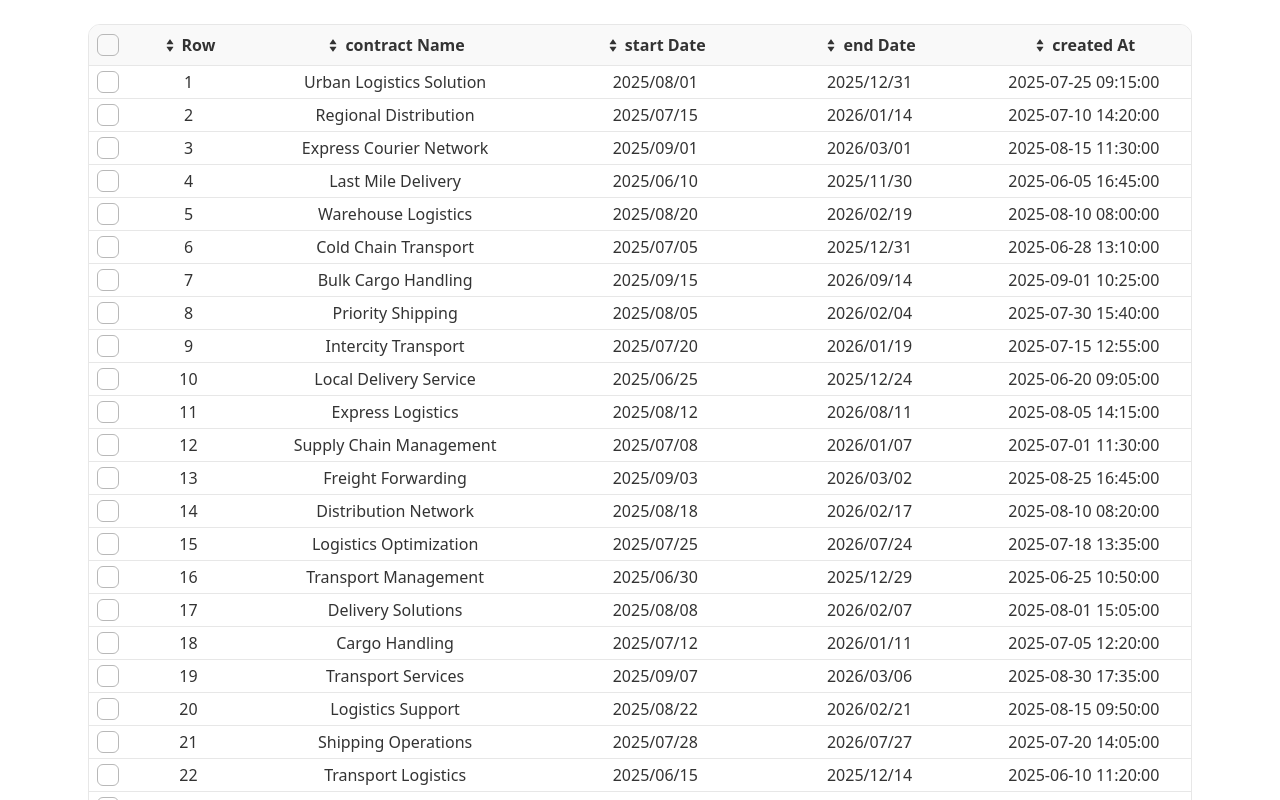
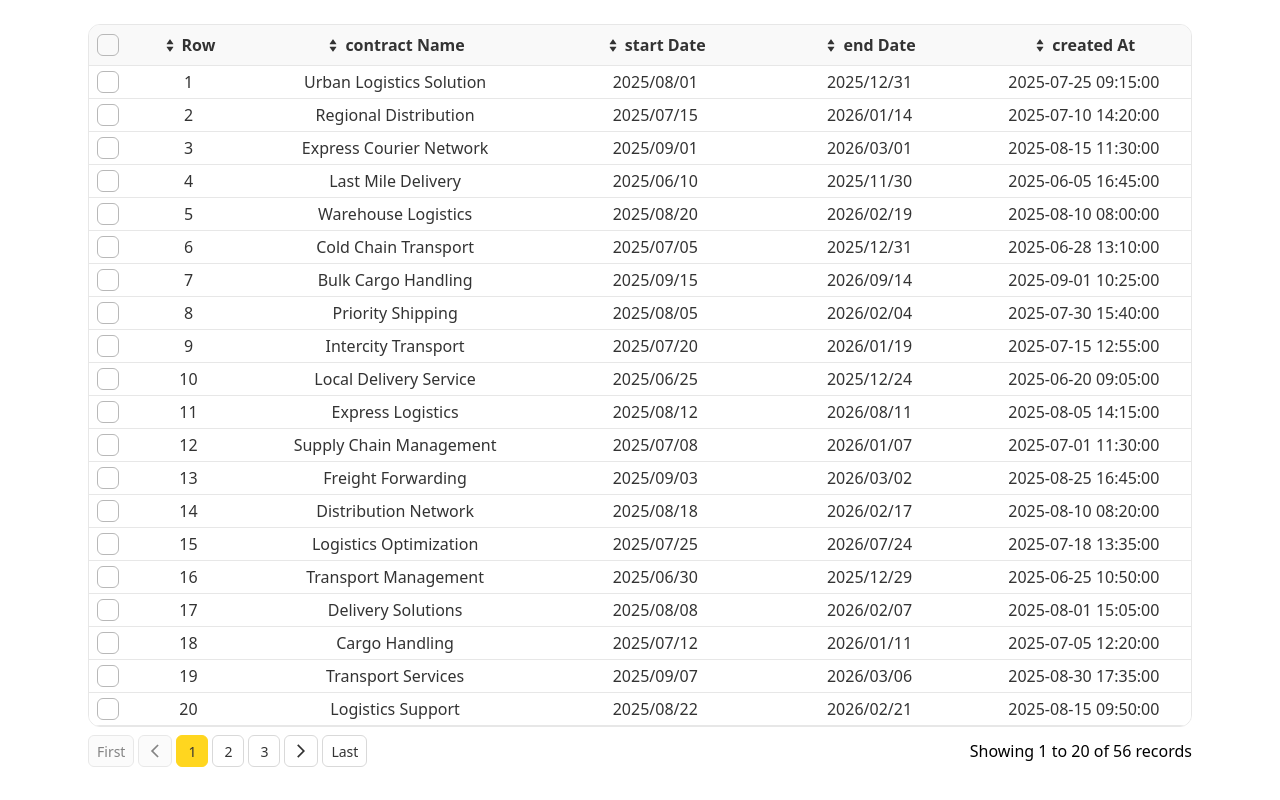
Before and after one commit to fatemeh-bd/responsive-react-datatable, a React (Vite) app: page / in a window 1280 px wide. Shown: the top 800 px of the page. Built offline with nearby package versions, Linux system fonts and the light colour scheme.

Commit message:
add table mode

```diff
--- a/src/App.tsx
+++ b/src/App.tsx
@@ -1,6 +1,8 @@
 import React, { useState } from "react";
 import Table from "./components/table/Table";
 import { ColumnType } from "./components/table/types";
+import mock from "./components/table/mockData.json";
+
 const App: React.FC = () => {
   const [selectedIds, setSelectedIds] = useState([]);
   const columns: ColumnType[] = [
@@ -37,6 +39,9 @@ const App: React.FC = () => {
   return (
     <div className="min-h-screen w-6xl mx-auto p-6" id="content-wrapper">
       <Table
+        mode="static"
+        staticRows={mock?.data}
+        totalItems={mock?.recordsFiltered}
         columns={columns}
         isSelectable
         selectedIds={selectedIds}
--- a/src/components/table/Pagination.tsx
+++ b/src/components/table/Pagination.tsx
@@ -20,6 +20,7 @@ interface PaginationProps {
     lastPaging: string;
     showing: (from: number, to: number, total: string) => string;
   };
+  onChangePage?: (value: number) => void;
 }
 
 const Pagination: React.FC<PaginationProps> = ({
@@ -30,6 +31,7 @@ const Pagination: React.FC<PaginationProps> = ({
   theme,
   dir,
   textsConfig,
+  onChangePage,
 }) => {
   const { updateParams, getParams } = useQueryParams();
   const currentPage = Number(getParams(queryName)) || 1;
@@ -98,6 +100,7 @@ const Pagination: React.FC<PaginationProps> = ({
   const updatePage = useCallback(
     (page: number) => {
       updateParams(queryName, page.toString());
+      onChangePage?.(page);
     },
     [updateParams, queryName]
   );
--- /dev/null
+++ b/src/components/table/SelectableCheckbox.tsx
@@ -0,0 +1,43 @@
+import { useCallback } from "react";
+import Checkbox from "./CheckBox";
+import { ColorTheme, Selectable } from "./types";
+
+interface SelectableCheckboxProps {
+  row: any;
+  selectableProps: Selectable;
+  theme: ColorTheme;
+}
+
+export const SelectableCheckbox: React.FC<SelectableCheckboxProps> = ({
+  row,
+  selectableProps,
+  theme,
+}) => {
+  const selectedKey = selectableProps.selectedKey;
+  const selectedIds = selectableProps.selectedIds || [];
+  const id = row[selectedKey];
+  const handleCheckboxChange = useCallback(
+    (row: any) => {
+      if (!selectableProps) return;
+      const { selectedIds, selectedKey, onSelectChange } = selectableProps;
+      const id = row?.[selectedKey];
+      if (!id) return;
+
+      const newSelectedIds = selectedIds?.includes(id)
+        ? selectedIds.filter((i) => i !== id)
+        : [...(selectedIds || []), id];
+
+      onSelectChange?.(newSelectedIds);
+    },
+    [selectableProps]
+  );
+  return (
+    <Checkbox
+      className="mx-auto justify-center"
+      primaryColor={theme.primaryColor}
+      checked={selectedIds.includes(id)}
+      value={id}
+      onChange={() => handleCheckboxChange(row)}
+    />
+  );
+};
--- a/src/components/table/Table.tsx
+++ b/src/components/table/Table.tsx
@@ -1,18 +1,18 @@
-import React, { useCallback, useMemo } from "react";
+import React, { useEffect, useMemo, useState } from "react";
 import {
   ColorTheme,
   ColumnType,
   Selectable,
+  StaticModeProps,
   TableProps,
-  TextsConfig,
 } from "./types";
 import { useIsMobile } from "./useIsMobile";
 import MobileTable from "./MobileTable";
 import DesktopTable from "./DesktopTable";
 import { rowRenderer } from "./helper";
-import Checkbox from "./CheckBox";
-import mock from "./mockData.json";
 import Pagination from "./Pagination";
+import { useQueryParams } from "./useQueryParams";
+import { SelectableCheckbox } from "./SelectableCheckbox";
 const defaultTexts = {
   en: {
     row: "Row",
@@ -42,10 +42,18 @@ const Table: React.FC<TableProps> = (props) => {
     textsConfig,
     lang = "en",
     pageQueryName = "page",
+    pageSize = 20,
+    mode,
   } = props;
   const selectableProps = isSelectable ? (props as Selectable) : undefined;
-  // default configs
-  const defaultColorTheme: ColorTheme = {
+  const [tableRows, _setTableRows] = useState<any[]>(
+    mode === "static" ? (props as StaticModeProps).staticRows || [] : []
+  );
+  const [totalItems, _setTotalItems] = useState<number>(
+    mode === "static" ? (props as StaticModeProps).totalItems || 0 : 0
+  );
+  const theme: ColorTheme = useMemo(
+    () => ({
       borderColor: "#e7e7e7",
       headerBg: "#f9f9f9",
       headerText: "#333333",
@@ -58,58 +66,61 @@ const Table: React.FC<TableProps> = (props) => {
       paginationActiveColor: "#ffd61f",
       paginationTextColor: "#333333",
       paginationDisabledBackgroundColor: "#f9f9f9",
+      ...colorTheme,
+    }),
+    [colorTheme]
+  );
+
+  const mergedTexts = useMemo(
+    () => ({ ...defaultTexts[lang], ...textsConfig }),
+    [lang, textsConfig]
+  );
+  const dir = lang === "fa" ? "rtl" : "ltr";
+
+  // hooks
+  const isMobile = useIsMobile(startMobileSize);
+  const { updateParams, getParams } = useQueryParams();
+  // states
+  const [currentPage, setCurrentPage] = useState(
+    () => Number(getParams(pageQueryName)) || 1
+  );
+
+  // functions
+  const onChangePage = (page: number) => {
+    updateParams(pageQueryName, page.toString());
+    setCurrentPage(page);
   };
 
-  const theme: ColorTheme = { ...defaultColorTheme, ...colorTheme };
-  const mergedTexts = { ...defaultTexts[lang], ...textsConfig };
-  const dir = lang === "fa" ? "rtl" : "ltr";
-  // hooks
-  const isMobile = useIsMobile(startMobileSize);
-  // functions
-  const handleCheckboxChange = useCallback(
-    (row: any) => {
-      if (!selectableProps) return;
+  const paginatedRows = useMemo(() => {
+    const start = (currentPage - 1) * pageSize;
+    const end = start + pageSize;
+    return tableRows.slice(start, end);
+  }, [tableRows, currentPage, pageSize]);
 
-      const { selectedIds, selectedKey, onSelectChange } = selectableProps;
-      const id = row?.[selectedKey];
-      if (!id) return;
-
-      if (selectedIds?.includes(id)) {
-        onSelectChange?.(selectedIds.filter((i) => i !== id));
-      } else {
-        onSelectChange?.([...(selectedIds || []), id]);
-      }
-    },
-    [selectableProps]
-  );
-  const columnsWithRow = useMemo<ColumnType[]>(() => {
-    return [
-      ...(isSelectable
+  const columnsWithRow: ColumnType[] = useMemo(() => {
+    const selectableColumn: ColumnType[] = isSelectable
       ? [
           {
             data: "selectableTable",
             title: "",
-              render: rowRenderer((_cell, _row) => {
-                return (
-                  selectableProps && (
-                    <Checkbox
-                      className="mx-auto justify-center"
-                      primaryColor={theme.primaryColor}
-                      checked={selectableProps.selectedIds?.includes(
-                        _row?.[selectableProps.selectedKey]
-                      )}
-                      value={_row?.[selectableProps.selectedKey]}
-                      onChange={() => handleCheckboxChange(_row)}
+            render: rowRenderer((_cell, _row) =>
+              selectableProps ? (
+                <SelectableCheckbox
+                  row={_row}
+                  selectableProps={selectableProps}
+                  theme={theme}
                 />
-                  )
-                );
-              }),
+              ) : null
+            ),
             orderable: false,
             width: 30,
             searchable: false,
           },
         ]
-        : []),
+      : [];
+
+    return [
+      ...selectableColumn,
       {
         data: "id",
         title: mergedTexts.row,
@@ -121,7 +132,15 @@ const Table: React.FC<TableProps> = (props) => {
       },
       ...columns,
     ];
-  }, [columns, selectableProps, isMobile, handleCheckboxChange]);
+  }, [columns, isSelectable, selectableProps, theme, mergedTexts.row]);
+  // useEffects
+  useEffect(() => {
+    const handler = () => {
+      setCurrentPage(Number(getParams(pageQueryName)) || 1);
+    };
+    window.addEventListener("popstate", handler);
+    return () => window.removeEventListener("popstate", handler);
+  }, [getParams, pageQueryName]);
 
   return (
     <div dir={dir}>
@@ -129,8 +148,8 @@ const Table: React.FC<TableProps> = (props) => {
         <MobileTable
           columns={columnsWithRow}
           isLoading={false}
-          rows={mock.data}
-          pageSize={10}
+          rows={paginatedRows}
+          pageSize={pageSize}
           theme={theme}
           textsConfig={mergedTexts}
         />
@@ -139,16 +158,16 @@ const Table: React.FC<TableProps> = (props) => {
           <DesktopTable
             columns={columnsWithRow}
             isLoading={false}
-            rows={mock.data}
-            pageSize={10}
+            rows={paginatedRows}
+            pageSize={pageSize}
             theme={theme}
             textsConfig={mergedTexts}
             onAllSelect={() => {
               if (!selectableProps?.onSelectChange) return;
 
               const allIds =
-                mock.data?.map(
-                  (i) => i[selectableProps.selectedKey as keyof typeof i]
+                tableRows?.map(
+                  (i) => i[selectableProps?.selectedKey as keyof typeof i]
                 ) || [];
               const isAllSelected =
                 selectableProps.selectedIds?.length === allIds.length;
@@ -160,11 +179,12 @@ const Table: React.FC<TableProps> = (props) => {
           <Pagination
             dir={dir}
             startMobileSize={startMobileSize}
-            totalItems={mock.recordsFiltered}
+            totalItems={totalItems}
             queryName={pageQueryName}
-            pageSize={12}
+            pageSize={pageSize}
             theme={theme}
             textsConfig={mergedTexts}
+            onChangePage={onChangePage}
           />
         </>
       )}
--- a/src/components/table/icons.tsx
+++ b/src/components/table/icons.tsx
@@ -3,7 +3,7 @@ export const ArrowUpIcon = ({ className }: { className?: string }) => {
     <svg
       stroke="currentColor"
       fill="currentColor"
-      stroke-width="0"
+      strokeWidth="0"
       viewBox="0 0 24 24"
       className={className}
       height="1em"
```
Also changed, not shown: src/components/table/types.ts (+42 -1 lines), 3 other files (tests, documents, lock files or other folders). Lines whose indentation alone changed are shown as unchanged.
